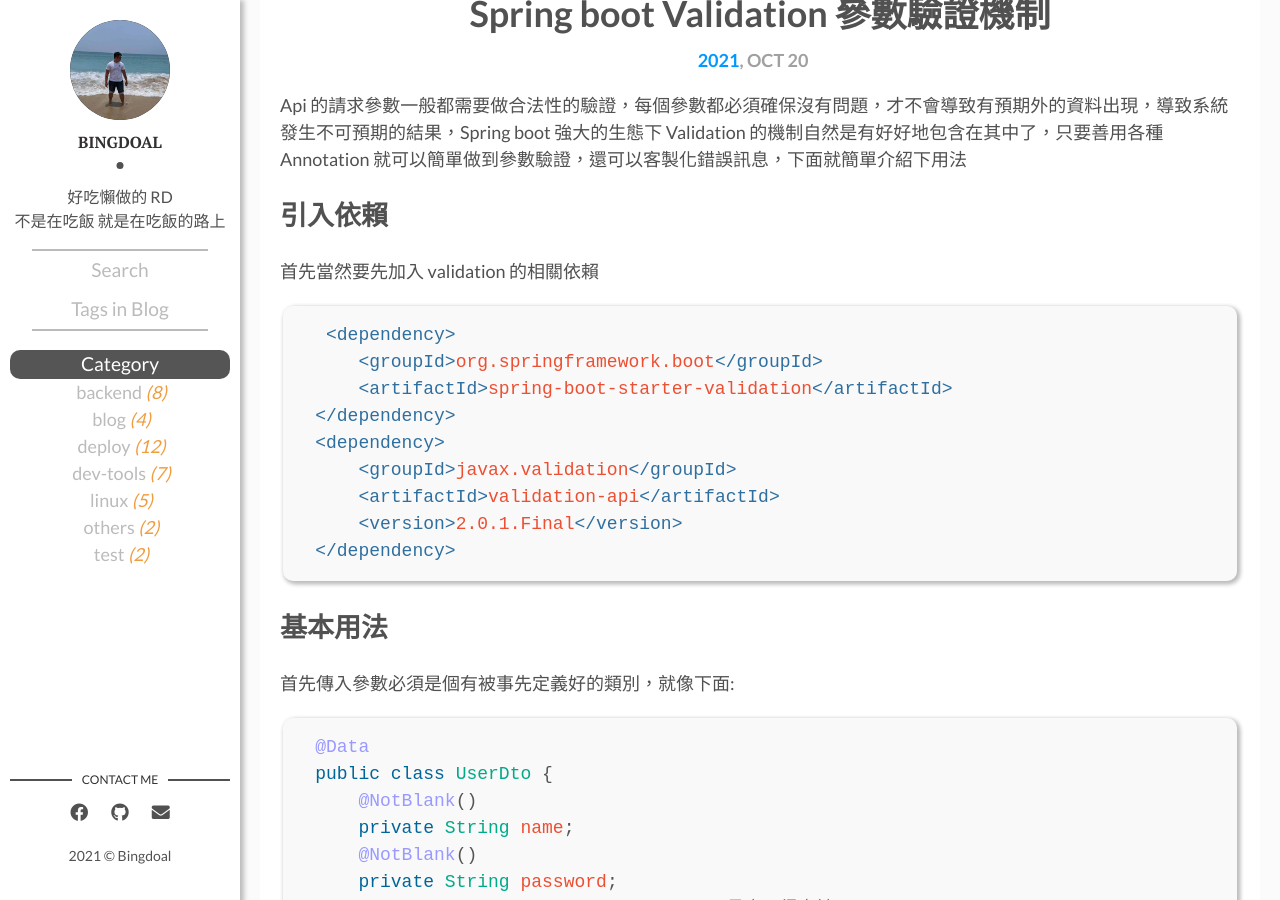
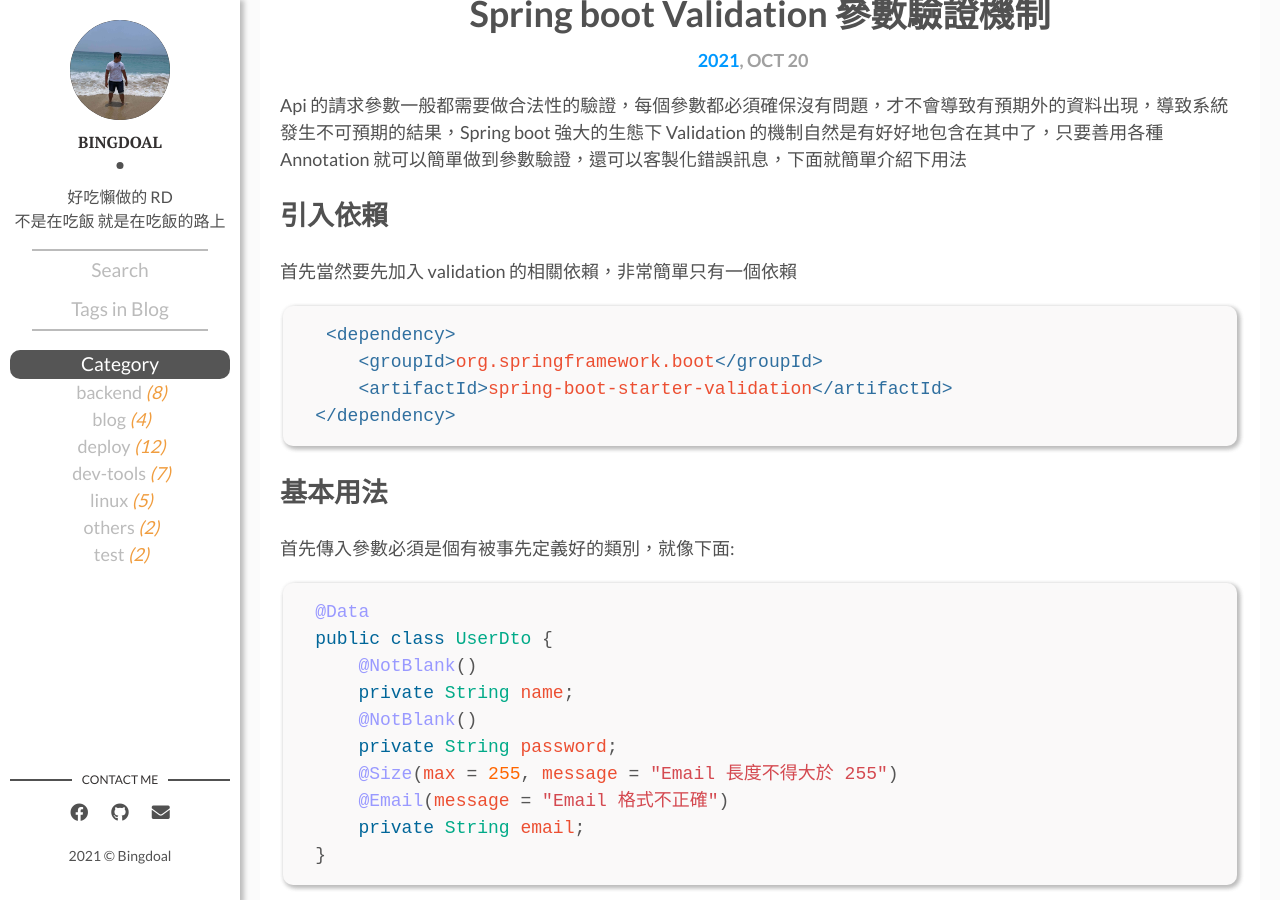
Before and after one commit to Bingdoal/bingdoal.github.io, a Jekyll site: the page built from _posts/2021/2021-10-20-spring-boot-validate-request-body-and-nest-validate.md, in a window 1280 px wide and 900 px high, scrolled down 560 px. Built offline with Jekyll 4.4.1, drawn with Linux system fonts in a browser that asks for light colours; comment, search, counter and statistics services are not loaded.

Commit message:
fix pom.xml

````diff
--- a/_posts/2021/2021-10-20-spring-boot-validate-request-body-and-nest-validate.md
+++ b/_posts/2021/2021-10-20-spring-boot-validate-request-body-and-nest-validate.md
@@ -12,17 +12,12 @@
 {{page.description}}
 
 ## 引入依賴
-首先當然要先加入 validation 的相關依賴
+首先當然要先加入 validation 的相關依賴，非常簡單只有一個依賴
 
 ```xml
  <dependency>
     <groupId>org.springframework.boot</groupId>
     <artifactId>spring-boot-starter-validation</artifactId>
-</dependency>
-<dependency>
-    <groupId>javax.validation</groupId>
-    <artifactId>validation-api</artifactId>
-    <version>2.0.1.Final</version>
 </dependency>
 ```
 
````
